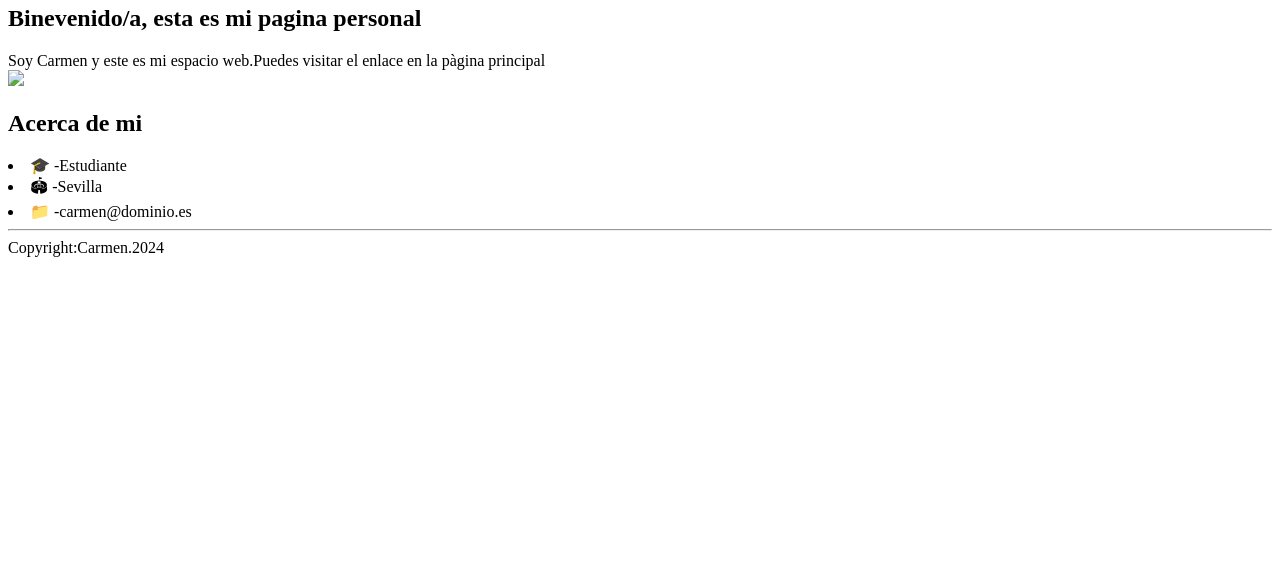
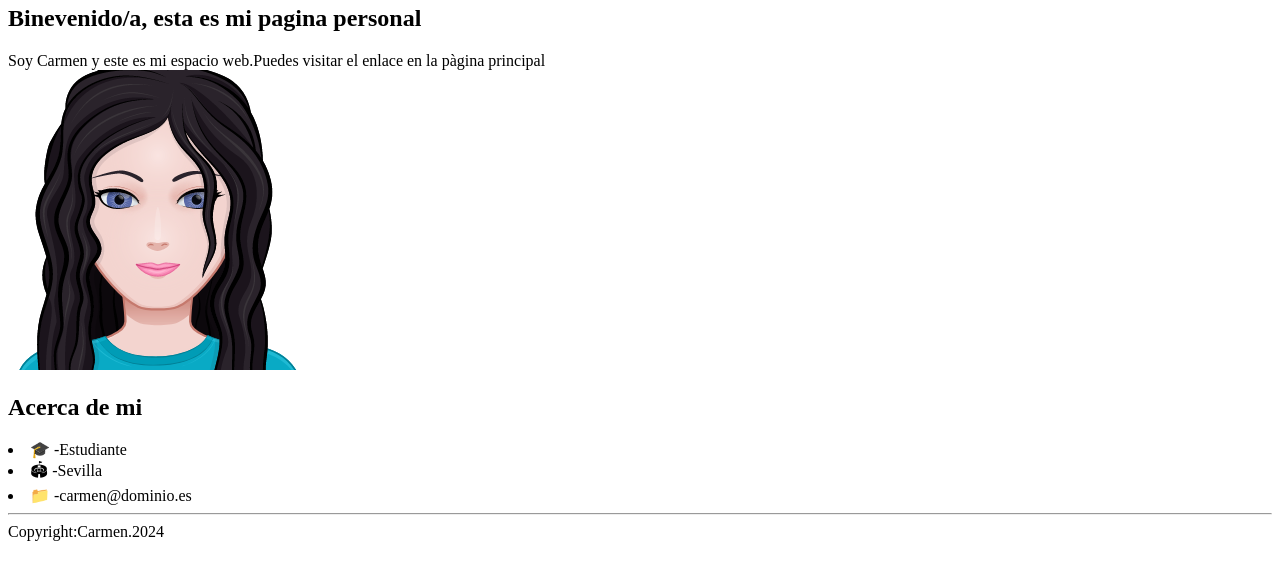
Before and after one commit to Carmen7562/DemoWeb, a plain HTML site: page index.html in a window 1280 px wide. Shown: the part 173-752 px from the top of the page. Drawn offline with Linux system fonts and the light colour scheme.

Commit message:
Add files via upload

```diff
--- a/index.html
+++ b/index.html
@@ -22,7 +22,7 @@
 
 		<br>
 
-		<img src="imagenes/avatar.png">
+		<img src="avatar.png">
         <h2>Acerca de mi</h2>
         <li> &#x1F393 <p1>-Estudiante</p1></li>
         <li> &#x1F3DF <p2>-Sevilla</p2></li>
```
